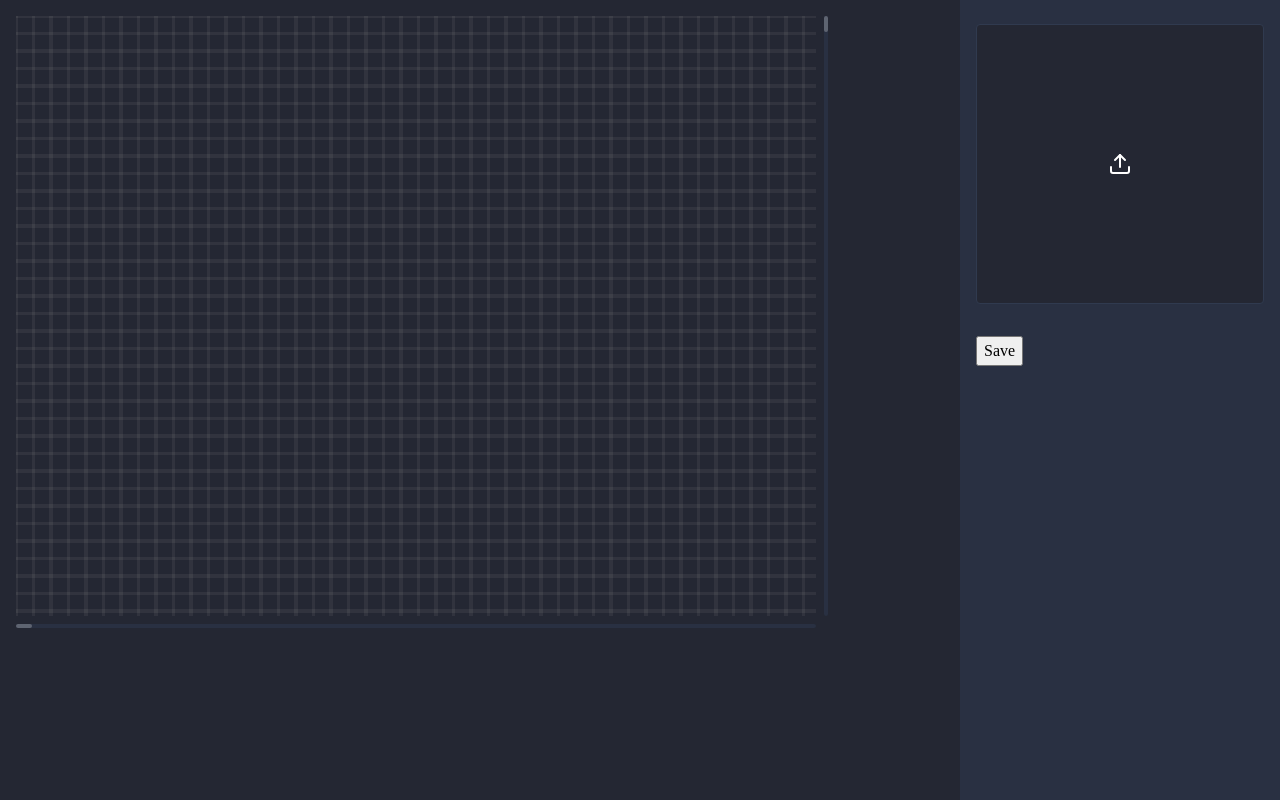
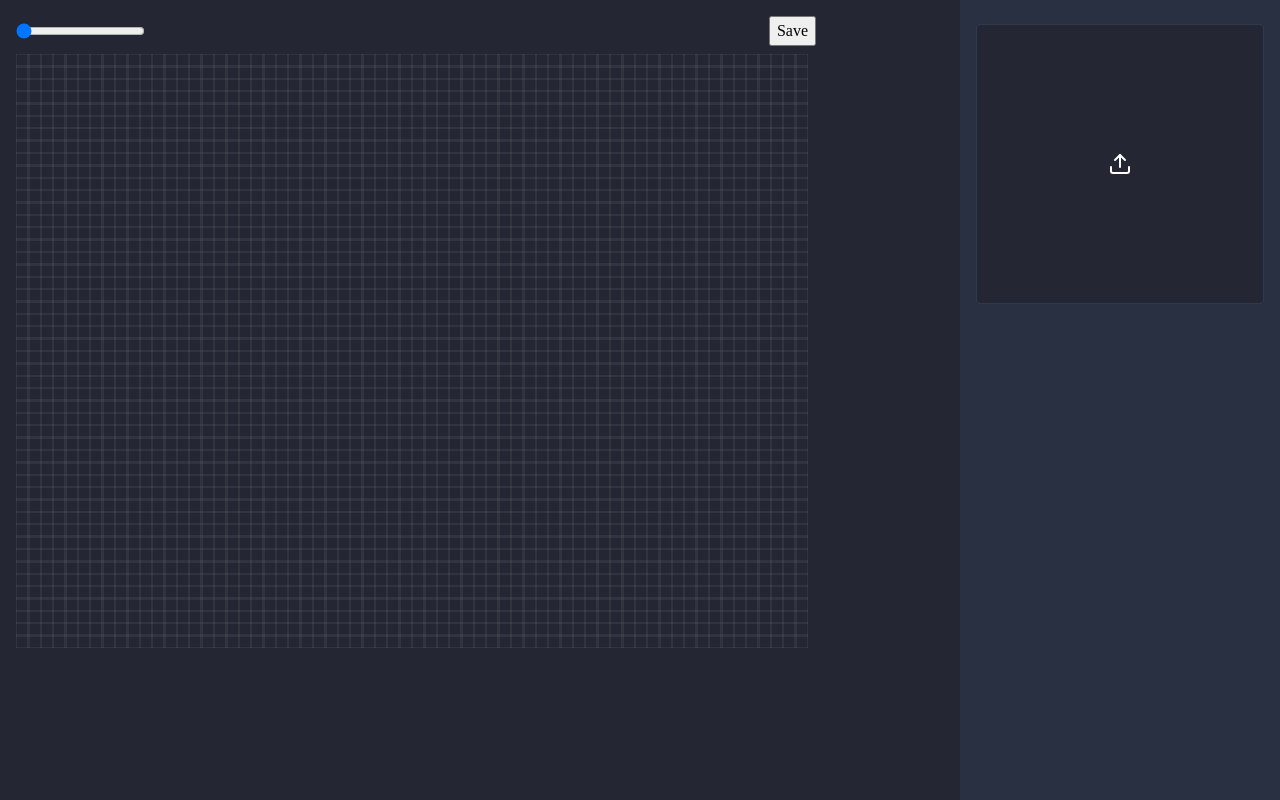
Before and after one commit to mattstyles/gridsheet, a React (Vite) app: page / in a window 1280 px wide. Built offline with nearby package versions, Linux system fonts and the light colour scheme.

Commit message:
add render zone toolbar

```diff
--- a/src/components/aside.tsx
+++ b/src/components/aside.tsx
@@ -16,7 +16,6 @@ export function Aside() {
       <Spacer space={Spacer.space.small} />
       <Dropzone />
       <Spacer space={Spacer.space.large} />
-      <button onClick={onSave}>Save</button>
     </div>
   )
 }
@@ -24,16 +23,3 @@ export function Aside() {
 const onDrag = (positionX: number) => {
   state.asideWidth = window.innerWidth - positionX
 }
-
-function onSave() {
-  if (state.renderCanvas == null) {
-    return
-  }
-
-  const url = state.renderCanvas.toDataURL()
-
-  const link = document.createElement('a')
-  link.download = 'test.png'
-  link.href = url
-  link.click()
-}
--- a/src/components/main.module.css
+++ b/src/components/main.module.css
@@ -3,3 +3,7 @@
   flex: 1;
   padding: var(--space-4);
 }
+
+.innerContainer {
+  max-width: 800px;
+}
--- a/src/components/main.tsx
+++ b/src/components/main.tsx
@@ -4,15 +4,22 @@ import {useSnapshot} from 'valtio'
 import {state} from '../state'
 import {Scrollable} from './scrollable'
 import {RenderImage} from './renderimage'
+import {Spacer} from './spacer'
+import {MainToolbar} from './maintoolbar'
 import * as styles from './main.module.css'
 
 export function Main() {
   const {renderWidth, renderHeight} = useSnapshot(state)
+
   return (
     <div className={styles.container}>
-      <Scrollable max={800} min={400} aspect={renderWidth / renderHeight}>
-        <RenderImage />
-      </Scrollable>
+      <div className={styles.innerContainer}>
+        <MainToolbar />
+        <Spacer space={Spacer.space.small} />
+        <Scrollable max={800} min={400} aspect={renderWidth / renderHeight}>
+          <RenderImage />
+        </Scrollable>
+      </div>
     </div>
   )
 }
--- /dev/null
+++ b/src/components/maintoolbar.module.css
@@ -0,0 +1,8 @@
+.toolbar {
+  display: flex;
+  flex-direction: row;
+}
+
+.spacer {
+  flex: 1;
+}
--- /dev/null
+++ b/src/components/maintoolbar.tsx
@@ -0,0 +1,51 @@
+import * as React from 'react'
+import {useSnapshot} from 'valtio'
+
+import {state} from '../state'
+import * as styles from './maintoolbar.module.css'
+
+export function MainToolbar() {
+  return (
+    <div className={styles.toolbar}>
+      <ZoomInput />
+      <Spacer />
+      <button onClick={onSave}>Save</button>
+    </div>
+  )
+}
+
+const onZoomChange = (event: React.ChangeEvent<HTMLInputElement>) => {
+  state.renderZoom = parseFloat(event.target.value)
+}
+function ZoomInput() {
+  const {renderZoom} = useSnapshot(state)
+  return (
+    <input
+      type='range'
+      id='zoom'
+      name='Zoom'
+      min='1'
+      max='4'
+      step='0.2'
+      value={renderZoom}
+      onChange={onZoomChange}
+    />
+  )
+}
+
+function Spacer() {
+  return <div className={styles.spacer}></div>
+}
+
+function onSave() {
+  if (state.renderCanvas == null) {
+    return
+  }
+
+  const url = state.renderCanvas.toDataURL()
+
+  const link = document.createElement('a')
+  link.download = 'test.png'
+  link.href = url
+  link.click()
+}
--- a/src/components/scrollable.tsx
+++ b/src/components/scrollable.tsx
@@ -1,5 +1,5 @@
 import * as React from 'react'
-import {useRef, useState} from 'react'
+import {useRef, useState, useEffect} from 'react'
 import cx from 'classnames'
 
 import {Spacer} from './spacer'
@@ -16,6 +16,18 @@ export function Scrollable({children, min, max, aspect}: ScrollableProps) {
   const containerRef = useRef(null)
   const [scrollX, setScrollX] = useState(0)
   const [scrollY, setScrollY] = useState(0)
+  const [showingX, setShowingX] = useState(false)
+  const [showingY, setShowingY] = useState(false)
+
+  useEffect(() => {
+    if (containerRef == null) {
+      return
+    }
+
+    const el = containerRef.current as HTMLDivElement
+    setShowingX(el.scrollWidth > el.offsetWidth)
+    setShowingY(el.scrollHeight > el.offsetHeight)
+  }, [containerRef, setShowingX, setShowingY])
 
   const onScroll = (event: React.UIEvent<HTMLDivElement>) => {
     const el = event.target as HTMLDivElement
@@ -38,11 +50,19 @@ export function Scrollable({children, min, max, aspect}: ScrollableProps) {
           space={Spacer.space.small}
           direction={Spacer.direction.horizontal}
         />
-        <ScrollIndicatorV perc={scrollY} />
+        {showingX ? (
+          <ScrollIndicatorV perc={scrollY} />
+        ) : (
+          <Spacer space={Spacer.space.small} />
+        )}
       </div>
       <Spacer space={Spacer.space.small} />
       <div className={styles.row}>
-        <ScrollIndicatorH perc={scrollX} max={max} />
+        {showingY ? (
+          <ScrollIndicatorH perc={scrollX} max={max} />
+        ) : (
+          <Spacer space={Spacer.space.small} />
+        )}
       </div>
     </div>
   )
--- a/src/state.ts
+++ b/src/state.ts
@@ -18,7 +18,7 @@ export const state = proxy<State>({
   renderWidth: 640,
   renderHeight: 480,
   renderCanvas: null,
-  renderZoom: 1.4,
+  renderZoom: 1,
   gridSize: 10,
   sourceImage: null,
   sourceTargetCell: null,
```
